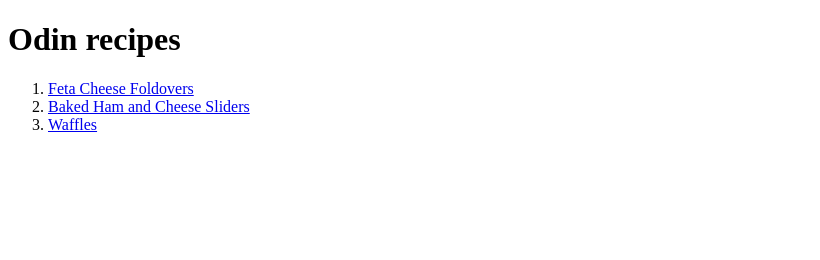
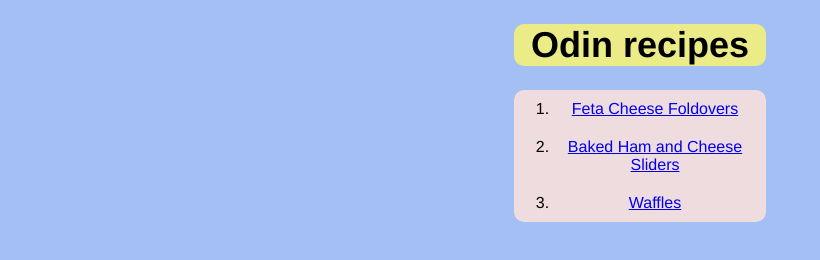
Before and after one commit to BeggarDuke/odin-recipes, a plain HTML site: page index.html in a window 1280 px wide. Shown: the whole page, without its empty margins (0-820 px from the left). Drawn offline with Linux system fonts and the light colour scheme.

Commit message:
Add style.css to index.html

```diff
--- a/index.html
+++ b/index.html
@@ -3,6 +3,7 @@
     <head>
         <meta charset="UTF-8">
         <title>Odin recipes</title>
+        <link rel="stylesheet" href="style.css">
     </head>
     <body>
         <h1>Odin recipes</h1>
--- /dev/null
+++ b/style.css
@@ -0,0 +1,30 @@
+body {
+    text-align: center;
+    background-color: rgba(100, 148, 237, 0.591);
+}
+
+* {
+    font-family: 'Franklin Gothic Medium', 'Arial Narrow', Arial, sans-serif;
+    font-size: 16px;
+}
+
+ol li {
+    padding-top: 10px;
+    padding-bottom: 10px;
+    padding-right: 10px;
+}
+
+ol {
+    margin-left: 40%;
+    margin-right: 40%;
+    background-color: rgb(239, 220, 223);
+    border-radius: 10px;
+}
+
+h1 {
+    margin-left: 40%;
+    margin-right: 40%;
+    background-color: #ebeb88;
+    font-size: 36px;
+    border-radius: 10px;
+}
```
